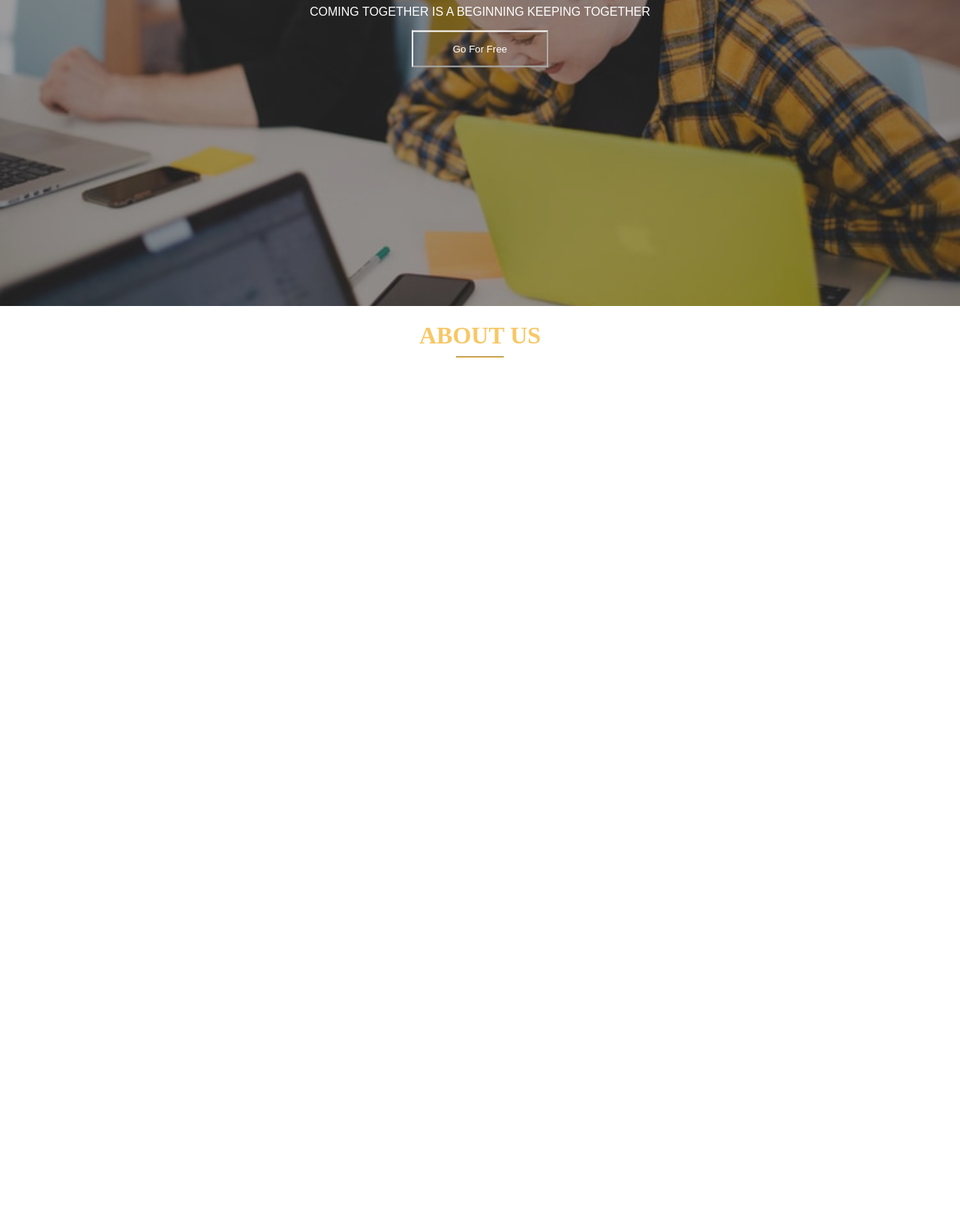
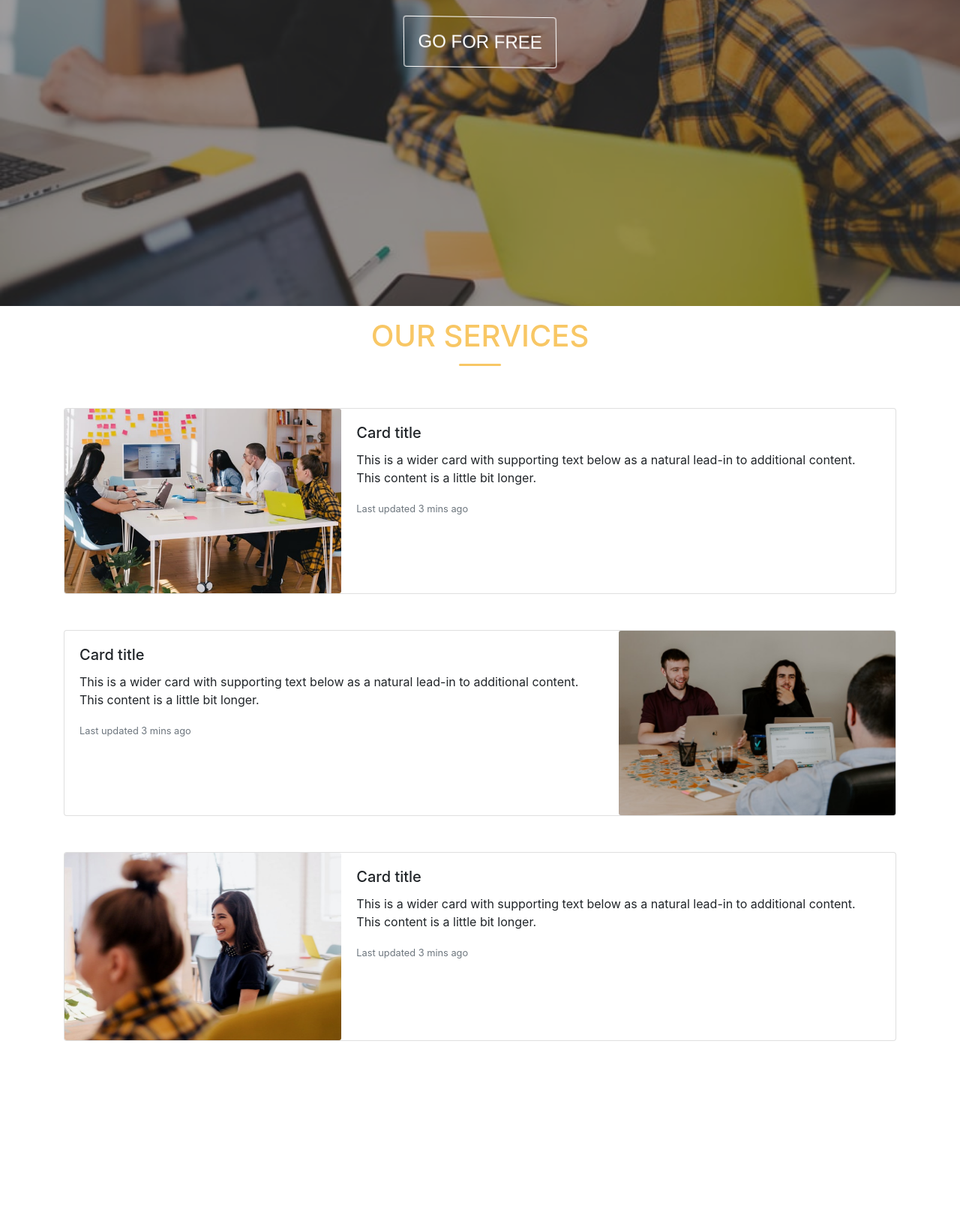
Before and after one commit to Anna-12-Mer/miniProject-, a plain HTML site: page index.html in a window 1280 px wide. Shown: the part 392-2020 px from the top of the page at 75% size. Before the commit the page ends 1049 px from the top, so only its background shows below. Drawn offline with nearby package versions, Linux system fonts and the light colour scheme.

Commit message:
add some update

```diff
--- a/css/js/cutomer.js
+++ b/css/js/cutomer.js
@@ -1,3 +1,30 @@
-$(window).scroll(function() {
-    $('nav').toggleClass('scrolled', $(this).scrollTop() > 50);
-  });
+
+jQuery(function ($) {
+
+  // Function which adds the 'animated' class to any '.animatable' in view
+  var doAnimations = function () {
+
+    // Calc current offset and get all animatables
+    var offset = $(window).scrollTop() + $(window).height(),
+      $animatables = $('.animatable');
+
+    // Unbind scroll handler if we have no animatables
+    if ($animatables.length == 0) {
+      $(window).off('scroll', doAnimations);
+    }
+
+    // Check all animatables and animate them if necessary
+    $animatables.each(function (i) {
+      var $animatable = $(this);
+      if (($animatable.offset().top + $animatable.height() - 20) < offset) {
+        $animatable.removeClass('animatable').addClass('animated');
+      }
+    });
+
+  };
+
+  // Hook doAnimations on scroll, and trigger a scroll
+  $(window).on('scroll', doAnimations);
+  $(window).trigger('scroll');
+
+});
--- a/css/main.css
+++ b/css/main.css
@@ -13,6 +13,8 @@ body, html {
 .cover-home{
     background-color: #3935357a;
     height: 100%;
+    background-position: center;
+    background-repeat: no-repeat;
 }
 .titel{
     color: #fff;
@@ -79,16 +81,62 @@ body, html {
     display: none;
   }
 
-  .button-conexion{
+  .titel> a{
     border-color: #fff;
     color: #fff;
     background-color: transparent;
-    width: 40%;
+    width: 45%;
     padding: 15px;
+    font-size: x-large;
+    border-color: #fff;
   }
+  .titel> a:hover{
+     background-color: #f8c765;
+     color: #fff;
+     border-color:  #f8c765;
+  }
+  .jello {
+  animation: jello 2s infinite;
+  transform-origin: center
+}
+
   .titel > .input:hover{
     color: #fff;
   }
+
+.card-services{
+  max-width: 540px;
+}
+
+  @keyframes jello {
+  11.1% {
+    transform: none
+  }
+  22.2% {
+    transform: skewX(-12.5deg) skewY(-12.5deg)
+  }
+  33.3% {
+    transform: skewX(6.25deg) skewY(6.25deg)
+  }
+  44.4% {
+    transform: skewX(-3.125deg) skewY(-3.125deg)
+  }
+  55.5% {
+    transform: skewX(1.5625deg) skewY(1.5625deg)
+  }
+  66.6% {
+    transform: skewX(-0.78125deg) skewY(-0.78125deg)
+  }
+  77.7% {
+    transform: skewX(0.390625deg) skewY(0.390625deg)
+  }
+  88.8% {
+    transform: skewX(-0.1953125deg) skewY(-0.1953125deg)
+  }
+  100% {
+    transform: none
+  }
+}
 
   @media (max-width:600px) {
     .nav > .nav-btn {
--- a/index.html
+++ b/index.html
@@ -1,15 +1,22 @@
 <!DOCTYPE html>
 <html lang="en">
+
 <head>
     <meta charset="UTF-8">
     <meta name="viewport" content="width=device-width, initial-scale=1.0">
     <title>teamwork</title>
     <link rel="stylesheet" href="css/main.css">
-    <link rel="stylesheet" href="https://cdnjs.cloudflare.com/ajax/libs/font-awesome/4.7.0/css/font-awesome.min.css">
+    <link rel="stylesheet" href="https://stackpath.bootstrapcdn.com/bootstrap/4.5.2/css/bootstrap.min.css"
+        integrity="sha384-JcKb8q3iqJ61gNV9KGb8thSsNjpSL0n8PARn9HuZOnIxN0hoP+VmmDGMN5t9UJ0Z" crossorigin="anonymous">
+
+
 </head>
+
 <body>
-    <div class="container-fluid home">
-        <div class="container cover-home">
+    <script src="css/js/cutomer.js"></script>
+    <script src="https://ajax.googleapis.com/ajax/libs/jquery/3.5.1/jquery.min.js"></script>
+    <div class="home">
+        <div class="cover-home">
             <!--nav bar-->
             <nav>
                 <div class="navbar nav navbar-fixed-top">
@@ -40,9 +47,9 @@
 
             <!--Home Section-->
             <div class="titel">
-                <h1> teamwork  </h1>
+                <h1> teamwork </h1>
                 <p>Coming together is a beginning keeping together</p>
-                <input value=" Go For Free " type="submit" class="btn button-conexion"/>
+                <a href="" class="animated jello btn btn-submit">Go For Free</a>
             </div>
             <div>
 
@@ -50,10 +57,68 @@
         </div>
     </div>
     <!--End of Home Section-->
-    <!-- About section -->
+    <!-- services section -->
     <div class="container">
-        <div class="tilte-section"> <h1> About us </h1></div>
-            <div ><hr class="under-bar"></div>
+        <div class="tilte-section pt-3">
+            <h1> Our Services </h1>
+        </div>
+        <div class="pt-3">
+            <hr class="under-bar ">
+        </div>
+        <div class=" pt-5 services ">
+            <div class="card  card-services-one animatable bounceInLeft">
+                <div class="row no-gutters">
+                    <div class="col-md-4">
+                        <img src="assets/img/photo-1.jpg" class="card-img" alt="teamwork">
+                    </div>
+                    <div class="col-md-8">
+                        <div class="card-body">
+                            <h5 class="card-title">Card title</h5>
+                            <p class="card-text">This is a wider card with supporting text below as a natural lead-in to
+                                additional
+                                content. This content is a little bit longer.</p>
+                            <p class="card-text"><small class="text-muted">Last updated 3 mins ago</small></p>
+                        </div>
+                    </div>
+                </div>
+            </div>
+        </div>
+        <div class=" pt-5 ">
+            <div class="card  card-services-two animatable bounceInRight">
+                <div class="row no-gutters">
+                    <div class="col-md-8">
+                        <div class="card-body">
+                            <h5 class="card-title">Card title</h5>
+                            <p class="card-text">This is a wider card with supporting text below as a natural lead-in to
+                                additional
+                                content. This content is a little bit longer.</p>
+                            <p class="card-text"><small class="text-muted">Last updated 3 mins ago</small></p>
+                        </div>
+                    </div>
+                    <div class="col-md-4">
+                        <img src="assets/img/photo-1552960562-daf630e9278b.jpg" class="card-img" alt="teamwork">
+                    </div>
+                </div>
+            </div>
+        </div>
+        <div class=" pt-5 ">
+            <div class="card  card-services-tree animatable bounceInLeft">
+                <div class="row no-gutters">
+                    <div class="col-md-4">
+                        <img src="assets/img/photo-1558403121-aa30fd55fdf4.jpg" class="card-img" alt="teamwork">
+                    </div>
+                    <div class="col-md-8">
+                        <div class="card-body">
+                            <h5 class="card-title">Card title</h5>
+                            <p class="card-text">This is a wider card with supporting text below as a natural lead-in to
+                                additional
+                                content. This content is a little bit longer.</p>
+                            <p class="card-text"><small class="text-muted">Last updated 3 mins ago</small></p>
+                        </div>
+                    </div>
+                </div>
+            </div>
+        </div>
         <br>
         <br>
         <br>
@@ -65,8 +130,9 @@
         <br>
         <br>
     </div>
-    <!-- End of about section -->
+    <!-- End of services section -->
 
-<script src="/css/js/cutomer.js"></script>
+
 </body>
+
 </html>
```
Also changed, not shown: assets/img/photo-1.jpg (added), assets/img/photo-1552960562-daf630e9278b.jpg (added), assets/img/photo-1558403121-aa30fd55fdf4.jpg (added). Lines whose indentation alone changed are shown as unchanged.
